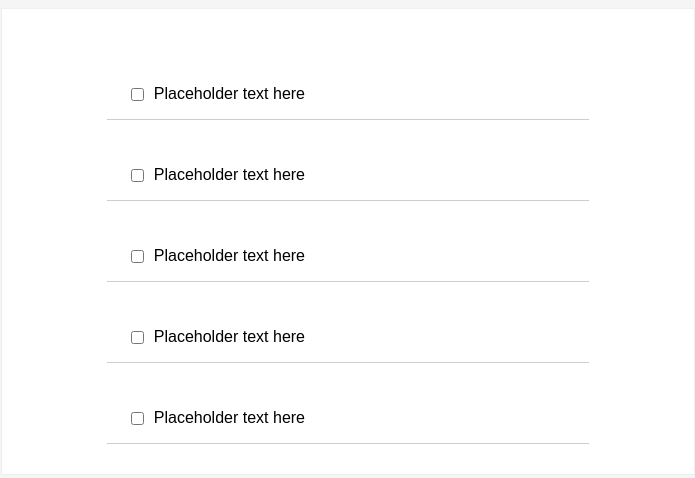
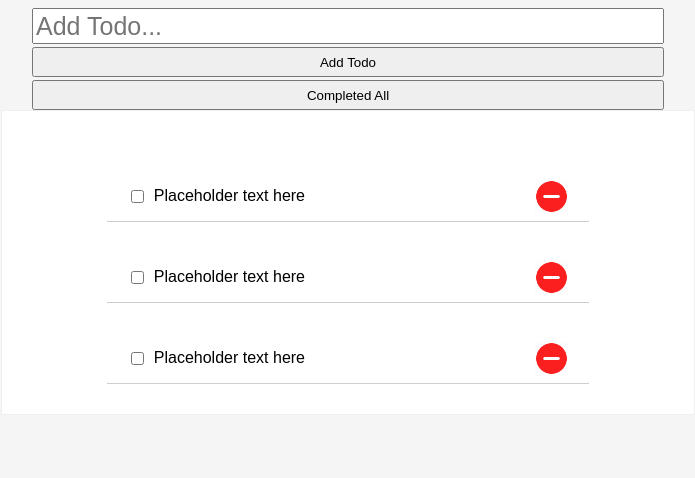
Before and after one commit to maisuradze-exceed/todoapp-js, a plain HTML site: page index.html in a window 1280 px wide. Shown: the whole page, without its empty margins (292-987 px from the left). Drawn offline with Linux system fonts and the light colour scheme.

Commit message:
finished with html,css for now. adding logic.

```diff
--- a/index.html
+++ b/index.html
@@ -7,26 +7,26 @@
     <link rel="stylesheet" href="styles.css">
 </head>
 <body>
+    <div class="addtodo">
+        <input placeholder="Add Todo..." type="text" />
+        <button class="addtodo-btn">Add Todo</button>
+        <button class="allcomplete-btn">Completed All</button>
+    </div>
     <div class="todo-list">
         <div class="todo-item">
             <input type="checkbox" />
             <p>Placeholder text here</p>
+            <img src="./img/remove.png"/>
         </div>
         <div class="todo-item">
             <input type="checkbox" />
             <p>Placeholder text here</p>
+            <img src="./img/remove.png" />
         </div>
         <div class="todo-item">
             <input type="checkbox" />
             <p>Placeholder text here</p>
-        </div>
-        <div class="todo-item">
-            <input type="checkbox" />
-            <p>Placeholder text here</p>
-        </div>
-        <div class="todo-item">
-            <input type="checkbox" />
-            <p>Placeholder text here</p>
+            <img src="./img/remove.png" />
         </div>
     </div>
     <script src="./script.js"></script>
--- a/styles.css
+++ b/styles.css
@@ -22,13 +22,20 @@ body {
 
 .todo-item {
     display: flex;
-    justify-content: flex-start;
     align-items: center;
     padding: 30px 20px 0;
     width: 70%;
     border-bottom: 1px solid #cecece;
     font-family: sans-serif;
     font-weight: 100;
+}
+
+
+.addtodo {
+    display: flex;
+    width: 50%;
+    margin: auto;
+    flex-direction: column;
 }
 
 input[type=checkbox] {
@@ -39,3 +46,20 @@ input[type=checkbox] {
 input[type=checkbox]:focus {
     outline: 0;
 }
+
+input[type=text] {
+    height: 30px;
+    font-size: 25px;
+}
+
+.addtodo-btn , .allcomplete-btn{
+    height: 30px;
+    margin-top: 3px;
+}
+
+.todo-item > img {
+    width: 35px;
+    height: 35px;
+    margin-left: auto;
+    cursor: pointer;
+}
```
Also changed, not shown: img/remove.png (added).
